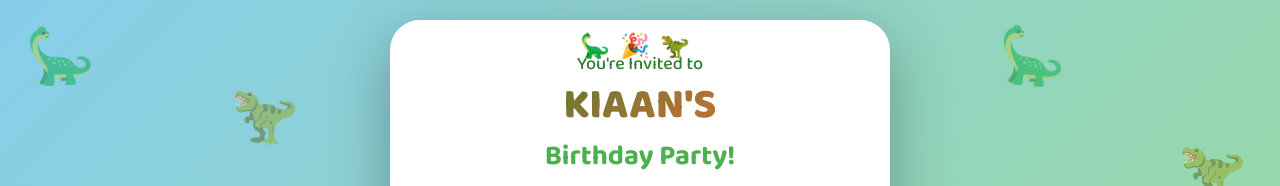
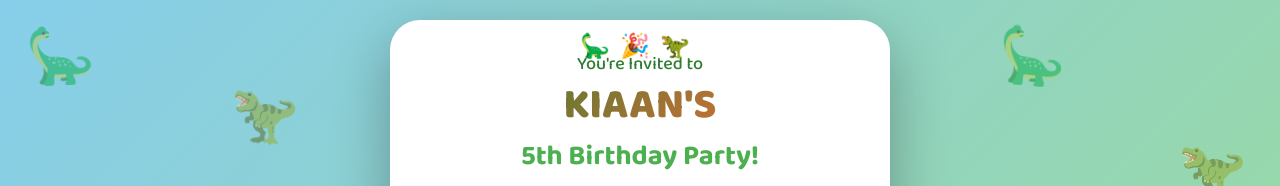
Before and after one commit to smehta68/kiaan-birthday-rsvp, a plain HTML site: page index.html in a window 1280 px wide. Shown: the top 186 px of the page. Drawn offline with Linux system fonts and the light colour scheme.

Commit message:
Update party subtitle to specify the age

```diff
--- a/index.html
+++ b/index.html
@@ -545,7 +545,7 @@
         <div class="header-card">
             <p class="invite-text">You're Invited to</p>
             <h1 class="party-title">KIAAN'S</h1>
-            <p class="party-subtitle">Birthday Party!</p>
+            <p class="party-subtitle">5th Birthday Party!</p>
             <div class="cake-icon">🎂</div>
         </div>
 
```
